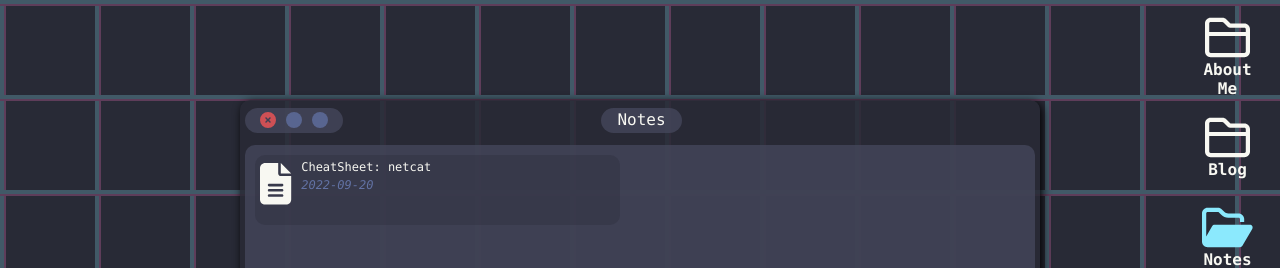
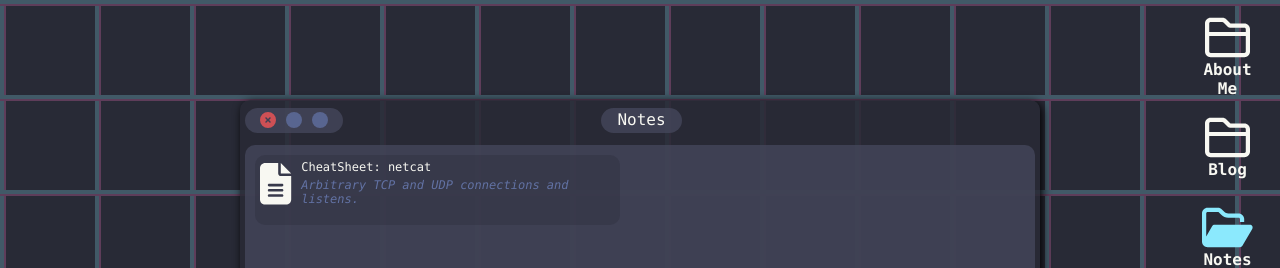
Before and after one commit to brian-reeder/brian-reeder.github.io, a Next.js app: page /notes in a window 1280 px wide. Shown: the top 268 px of the page. Built offline with nearby package versions, Linux system fonts and the light colour scheme; a web font is replaced by a local one.

Commit message:
Map description field to date.

```diff
--- a/_posts/notes/CheatSheet_netcat.md
+++ b/_posts/notes/cheatsheet_netcat.md
@@ -1,6 +1,6 @@
 ---
 title: 'CheatSheet: netcat'
-date: '2022-09-20'
+description: 'Arbitrary TCP and UDP connections and listens.'
 ---
 - ## CheatSheet: netcat
 	---
--- a/pages/notes/index.js
+++ b/pages/notes/index.js
@@ -11,14 +11,14 @@ const Dir = dynamic(() => import('../../components/Dir'), {
 	ssr: false,
 });
 
-export default function Home({ allPosts }) {
+export default function Home({ mappedPosts }) {
   return (
     <>
       <Head>
 	<meta name="description" content="Some notes, mind-maps,and other cheetsheets." />
       </Head>
         <Window title="Notes">
-	  <Dir posts={ allPosts } />
+	  <Dir posts={ mappedPosts } />
         </Window>
     </>
   )
@@ -27,11 +27,19 @@ export default function Home({ allPosts }) {
 export const getStaticProps = async () => {
 	const allPosts = getAllPosts([
 		'title',
-		'date',
+		'description',
 		'slug',
 	], 'notes');
 
+	const mappedPosts = allPosts.map(post => ({
+		'title': post.title,
+		'slug': post.slug,
+		'date': post.description,
+	}));
+
+	const sortedMappedPosts = mappedPosts.sort((post1, post2) => (post1.title < post2.title ? -1 : 1));
+
 	return {
-		props: { allPosts },
+		props: { mappedPosts },
 	};
 };
```
